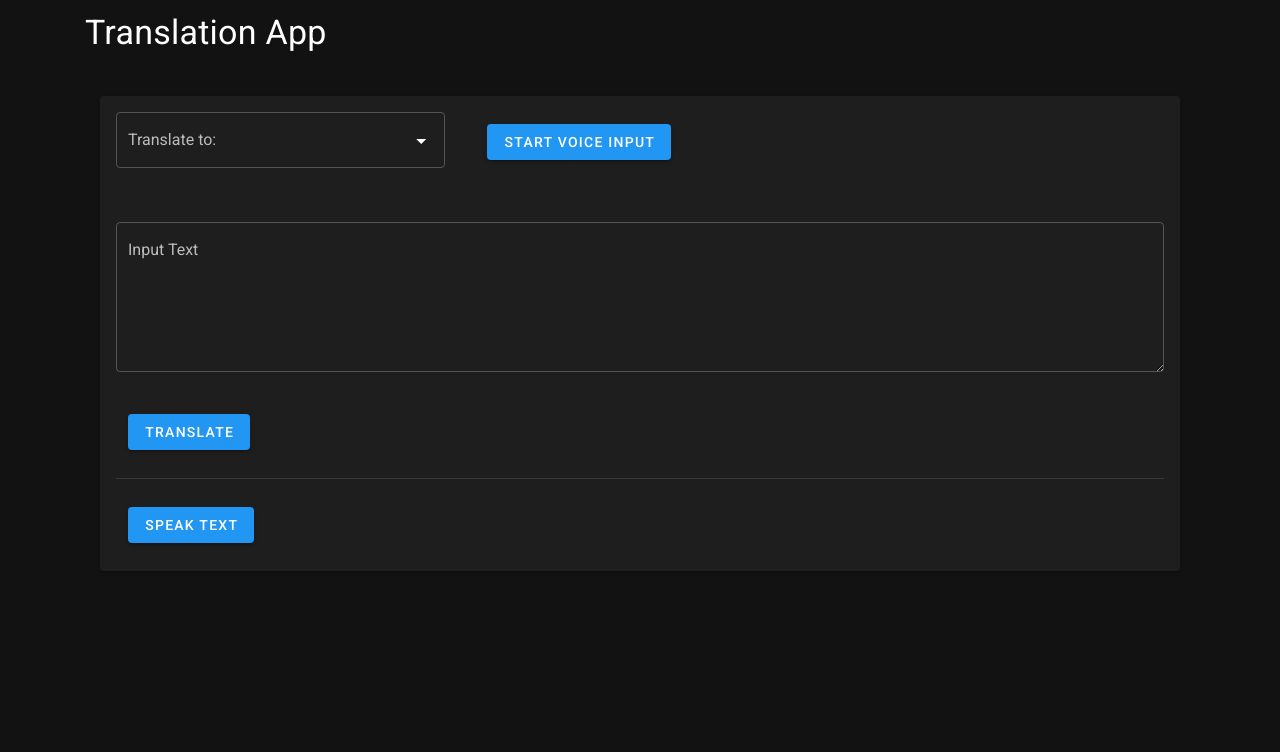
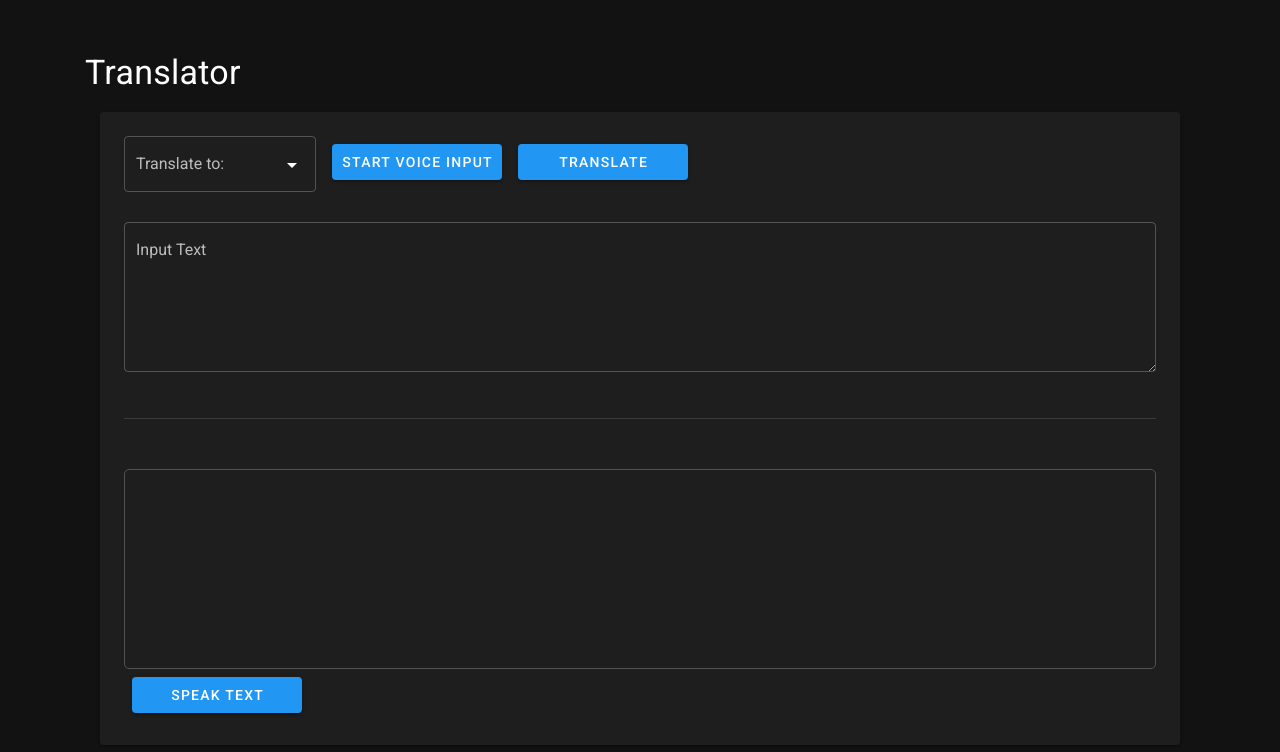
Before and after one commit to esimonds09/translation-app, a Nuxt app: page / in a window 1280 px wide. Shown: the top 752 px of the page. Built offline with nearby package versions, Linux system fonts and the light colour scheme.

Commit message:
Restructure app directory and display

```diff
--- /dev/null
+++ b/components/Display.vue
@@ -0,0 +1,126 @@
+<template>
+  <v-container>
+    <snackbar :message="errorMessage" color="error"></snackbar>
+    <v-card class="w-auto pa-6" style="min-width: 200px">
+      <div class="d-flex flex-md-row flex-column">
+        <LanguageSelect @language="updateLanguage" />
+        <div class="d-flex flex-row">
+          <VoiceInput
+            @recognized="handleRecognizedText"
+            @voice-input-active="handleVoiceInputActive"
+          />
+          <CustomBtn @click="translateText" :buttonText="'Translate'" />
+        </div>
+      </div>
+      <div>
+        <TextInput @inputText="updateText" />
+      </div>
+      <v-divider></v-divider>
+      <div class="text-output">
+        <p class="ma-2">
+          {{ translatedText }}
+        </p>
+      </div>
+      <div>
+        <VoiceOutput
+          :textToSpeak="translatedText"
+          :lang="selectedLanguage"
+          @error="handleError"
+        />
+      </div>
+    </v-card>
+  </v-container>
+</template>
+
+<script>
+import axios from "axios";
+import VoiceInput from "./features/VoiceInput.vue";
+import VoiceOutput from "./features/VoiceOutput.vue";
+import Snackbar from "./features/Snackbar.vue";
+import CustomBtn from "./UI/CustomBtn.vue";
+import TextInput from "@/components/features/TextInput.vue";
+import LanguageSelect from "@/components/features/LanguageSelect.vue";
+
+const api = axios.create({
+  baseURL: "http://localhost:8000", // Update with FastAPI server's URL
+});
+
+export default {
+  components: {
+    VoiceInput,
+    VoiceOutput,
+    Snackbar,
+    CustomBtn,
+    TextInput,
+    LanguageSelect,
+  },
+  data() {
+    return {
+      recognizedText: "",
+      activeInputText: "",
+      selectedLanguage: null,
+      inputText: "",
+      isVoiceInputActive: false,
+      translatedText: "",
+      errorMessage: "",
+    };
+  },
+  methods: {
+    async translateText() {
+      if (!this.selectedLanguage) {
+        console.log("No language");
+        this.errorMessage = "Please select a target language!";
+      } else if (!this.inputText.trim()) {
+        console.log("No input");
+        this.errorMessage = "Input text cannot be empty!";
+      } else {
+        // Validation succeeded. Clear error.
+        console.log("no error");
+        this.errorMessage = "";
+      }
+      if (!this.errorMessage) {
+        try {
+          const response = await api.post("/translate", {
+            text: this.inputText,
+            target_lang: this.selectedLanguage,
+          });
+          this.translatedText = response.data;
+          this.errorMessage = "";
+        } catch (error) {
+          console.error("Translation Error", error);
+          // Handle the error and display an error msg to the user
+          this.errorMessage = "Translation failed. Please try again.";
+        }
+      }
+    },
+    updateLanguage(language) {
+      this.selectedLanguage = language;
+    },
+    updateText(inputText) {
+      this.inputText = inputText;
+    },
+    test() {
+      console.log("Button Test");
+    },
+    handleRecognizedText(text) {
+      this.recognizedText = text;
+      this.activeInputText = this.isVoiceInputActive ? text : this.inputText;
+    },
+    handleVoiceInputActive(flag) {
+      this.isVoiceInputActive = true;
+    },
+    handleError(error) {
+      this.errorMessage = error;
+    },
+  },
+};
+</script>
+
+<style scoped>
+.text-output {
+  height: 200px;
+  border: 1px solid rgb(82, 82, 82);
+  border-radius: 5px;
+  margin-top: 50px;
+}
+</style>
--- /dev/null
+++ b/components/UI/CustomBtn.vue
@@ -0,0 +1,27 @@
+<template>
+  <v-btn
+    :color="color"
+    class="ma-2"
+    style="width: 170px"
+    @click="$emit('click')"
+  >
+    <slot>{{ buttonText }}</slot>
+  </v-btn>
+</template>
+
+<script>
+export default {
+  props: {
+    color: {
+      type: String,
+      default: "primary",
+    },
+    buttonText: {
+      type: String,
+      required: true,
+    },
+  },
+};
+</script>
+
+<style></style>
--- a/components/VoiceOutput.vue
+++ /dev/null
@@ -1,37 +0,0 @@
-<template>
-  <div>
-    <v-btn @click="speakText" color="primary" class="ma-3">Speak Text</v-btn>
-  </div>
-</template>
-
-<script>
-export default {
-  props: ["textToSpeak", "lang"],
-  methods: {
-    async speakText() {
-      const utterance = new SpeechSynthesisUtterance(this.textToSpeak);
-      const langCode = this.mapLanguageToCode(this.lang);
-
-      //   Optional: Adjust voice and other settings
-      utterance.voice = this.getVoiceByLangCode(langCode);
-      utterance.pitch = 1;
-      utterance.rate = 1;
-      utterance.lang = langCode;
-      speechSynthesis.speak(utterance);
-    },
-    mapLanguageToCode(language) {
-      const languageMap = {
-        en: "en-US", // English
-        de: "de-DE", // German
-        nl: "nl-NL", // Dutch
-        ru: "ru-RU", // Russian
-      };
-      return languageMap[language] || "en-US";
-    },
-    getVoiceByLangCode(langCode) {
-      const voices = speechSynthesis.getVoices();
-      return voices.find((voice) => voice.lang === langCode);
-    },
-  },
-};
-</script>
--- /dev/null
+++ b/components/features/LanguageSelect.vue
@@ -0,0 +1,50 @@
+<template>
+  <v-select
+    v-model="selectedLanguage"
+    :items="languageOptions"
+    label="Translate to:"
+    outlined
+    @change="emitLanguage"
+    class="w-100 pr-2"
+    style="max-width: 200px"
+  ></v-select>
+</template>
+
+<script>
+export default {
+  data() {
+    return {
+      selectedLanguage: null,
+      languageOptions: [
+        { text: "English", value: "en" },
+        { text: "German", value: "de" },
+        { text: "Dutch", value: "nl" },
+        { text: "Russian", value: "ru" },
+        { text: "Chinese", value: "zh" },
+        { text: "Spanish", value: "es" },
+        { text: "Hindi", value: "hi" },
+        { text: "Arabic", value: "ar" },
+        { text: "Portuguese", value: "pt" },
+        { text: "Japanese", value: "ja" },
+        { text: "Indonesian", value: "id" },
+        { text: "Turkish", value: "tr" },
+        { text: "Korean", value: "ko" },
+        { text: "French", value: "fr" },
+        { text: "Nepali", value: "ne" },
+        { text: "Italian", value: "it" },
+        { text: "Czech", value: "cs" },
+        { text: "Greek", value: "el" },
+        { text: "Norwegian", value: "nb" },
+        { text: "Swedish", value: "sv" },
+      ],
+    };
+  },
+  methods: {
+    emitLanguage() {
+      this.$emit("language", this.selectedLanguage);
+    },
+  },
+};
+</script>
+
+<style></style>
--- /dev/null
+++ b/components/features/TextInput.vue
@@ -0,0 +1,30 @@
+<template>
+  <v-textarea
+    v-model="activeInputText"
+    rows="5"
+    outlined
+    :label="labelText"
+  ></v-textarea>
+</template>
+
+<script>
+export default {
+  data() {
+    return {
+      activeInputText: "",
+    };
+  },
+  watch: {
+    activeInputText(newValue) {
+      this.$emit("inputText", newValue);
+    },
+  },
+  computed: {
+    labelText() {
+      return this.activeInputText ? "" : "Input Text";
+    },
+  },
+};
+</script>
+
+<style></style>
--- a/components/Translation.vue
+++ b/components/features/Translation.vue
@@ -1,23 +1,25 @@
-<template>
+<!-- <template>
   <v-container>
     <Snackbar :message="errorMessage" color="error" />
     <v-card class="pa-4">
-      <v-row>
-        <v-col cols="12" sm="4">
+      <div class="d-flex flex-column flex-md-row">
         <v-select
           v-model="selectedLanguage"
           :items="languageOptions"
           label="Translate to:"
           outlined
         ></v-select>
-        </v-col>
-        <v-col cols="12" sm="3">
+        <div class="d-flex flex-row">
           <VoiceInput
             @recognized="handleRecognizedText"
             @voice-input-active="handleVoiceInputActive"
           />
-        </v-col>
-      </v-row>
+          <v-btn @click="translateText" color="primary" class="ma-3"
+            >Translate</v-btn
+          >
+        </div>
+      </div>
+
       <v-row>
         <v-col cols="12" sm="12">
           <v-textarea
@@ -28,9 +30,6 @@
           ></v-textarea>
         </v-col>
       </v-row>
-      <v-btn @click="translateText" color="primary" class="ma-3"
-        >Translate</v-btn
-      >
 
       <v-divider class="my-4"></v-divider>
       <v-row>
@@ -50,9 +49,9 @@
 <script>
 // Import Axios for making HTTP requests
 import axios from "axios";
-import VoiceInput from "@/components/VoiceInput.vue";
-import VoiceOutput from "@/components/VoiceOutput.vue";
-import Snackbar from "@/components/Snackbar.vue";
+import VoiceInput from "@/components/features/VoiceInput.vue";
+import VoiceOutput from "@/components/features/VoiceOutput.vue";
+import Snackbar from "@/components/features/Snackbar.vue";
 
 const api = axios.create({
   baseURL: "http://localhost:8000", // Update with FastAPI server's URL
@@ -126,4 +125,4 @@ export default {
     this.$on("voice-input-active", this.handleVoiceInputActive);
   },
 };
-</script>
+</script> -->
--- a/components/VoiceInput.vue
+++ b/components/features/VoiceInput.vue
@@ -1,13 +1,15 @@
 <template>
   <div>
-    <v-btn @click="startSpeechRecognition" color="primary" class="ma-3"
-      >Start Voice Input</v-btn
-    >
+    <CustomBtn @click="startSpeechRecognition" buttonText="Start Voice Input" />
   </div>
 </template>
 
 <script>
+import CustomBtn from "../UI/CustomBtn.vue";
 export default {
+  components: {
+    CustomBtn,
+  },
   data() {
     return {
       recognizedText: "",
--- /dev/null
+++ b/components/features/VoiceOutput.vue
@@ -0,0 +1,85 @@
+<template>
+  <div>
+    <CustomBtn @click="speakText" buttonText="Speak Text" />
+  </div>
+</template>
+
+<script>
+import CustomBtn from "../UI/CustomBtn.vue";
+
+export default {
+  components: { CustomBtn },
+  props: ["textToSpeak", "lang"],
+  data() {
+    return {
+      errorMessage: "",
+    };
+  },
+  methods: {
+    async speakText() {
+      if (!this.textToSpeak) {
+        this.errorMessage = "No translated text available!";
+        this.$emit("error", this.errorMessage);
+        return;
+      }
+
+      const utterance = new SpeechSynthesisUtterance(this.textToSpeak);
+      const langCode = this.mapLanguageToCode(this.lang);
+
+      await this.ensureVoicesLoaded();
+
+      const selectedVoice = speechSynthesis
+        .getVoices()
+        .find((voice) => voice.lang === langCode);
+
+      if (!selectedVoice) {
+        this.errorMessage = "No voice available for the selected language.";
+        this.$emit("error", this.errorMessage);
+        return;
+      }
+
+      //   Optional: Adjust voice and other settings
+      utterance.voice = selectedVoice;
+      utterance.pitch = 1;
+      utterance.rate = 1;
+      utterance.lang = langCode;
+      speechSynthesis.speak(utterance);
+    },
+    async ensureVoicesLoaded() {
+      if (speechSynthesis.getVoices().length === 0) {
+        return new Promise((resolve) => {
+          speechSynthesis.onvoiceschanged = () => {
+            speechSynthesis.onvoiceschanged = null;
+            resolve();
+          };
+        });
+      }
+    },
+    mapLanguageToCode(language) {
+      const languageMap = {
+        en: "en-US", // English
+        de: "de-DE", // German
+        nl: "nl-NL", // Dutch
+        ru: "ru-RU", // Russian
+        zh: "zh-CN", // Chinese
+        es: "es-ES", // Spanish (Spain)
+        hi: "hi-IN", // Hindi
+        ar: "ar-SA", // Arabic
+        pt: "pt-PT", // Portuguese (Portugal)
+        ja: "ja-JP", // Japanese
+        id: "id-ID", // Javanese
+        tr: "tr-TR", // Turkish
+        ko: "ko-KO", // Korean
+        fr: "fr-FR", // French (France)
+        ne: "ne-NP", // Nepali
+        it: "it-IT", // Italian
+        cs: "cs-CS", // Czech
+        el: "el-EL", // Greek
+        nb: "no-NO", // Norwegian
+        sv: "sv-SE", // Swedish
+      };
+      return languageMap[language] || "en-US";
+    },
+  },
+};
+</script>
--- a/pages/index.vue
+++ b/pages/index.vue
@@ -2,27 +2,27 @@
   <v-app>
     <v-main>
       <v-container>
-        <v-row>
-          <v-col cols="12">
-            <h1 class="text-h4">Translation App</h1>
-          </v-col>
-        </v-row>
-        <v-row>
-          <v-col cols="12">
-            <Translation />
-          </v-col>
-        </v-row>
+        <div class="mt-10">
+          <h1 class="text-h4">Translator</h1>
+        </div>
+        <div class="mx-auto">
+          <!-- <Translation /> -->
+          <Display />
+        </div>
       </v-container>
     </v-main>
   </v-app>
 </template>
 
 <script>
-import Translation from "~/components/Translation.vue";
+// import Translation from "~/components/Translation.vue";
+import Display from "~/components/Display.vue";
+
 export default {
   name: "IndexPage",
   components: {
-    Translation,
+    // Translation,
+    Display,
   },
 };
 </script>
```
Also changed, not shown: components/features/Snackbar.vue (renamed from components/Snackbar.vue). Lines whose indentation alone changed are shown as unchanged.
